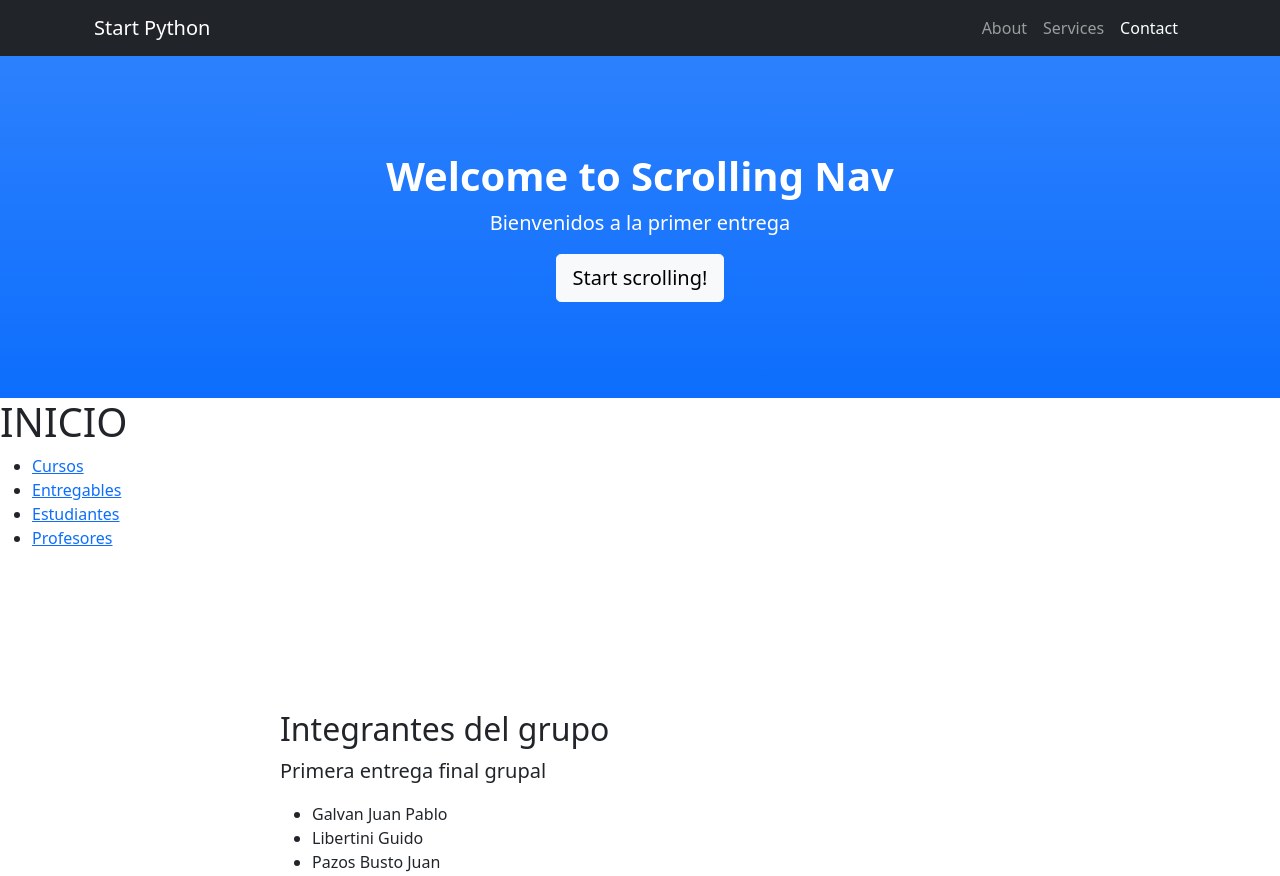
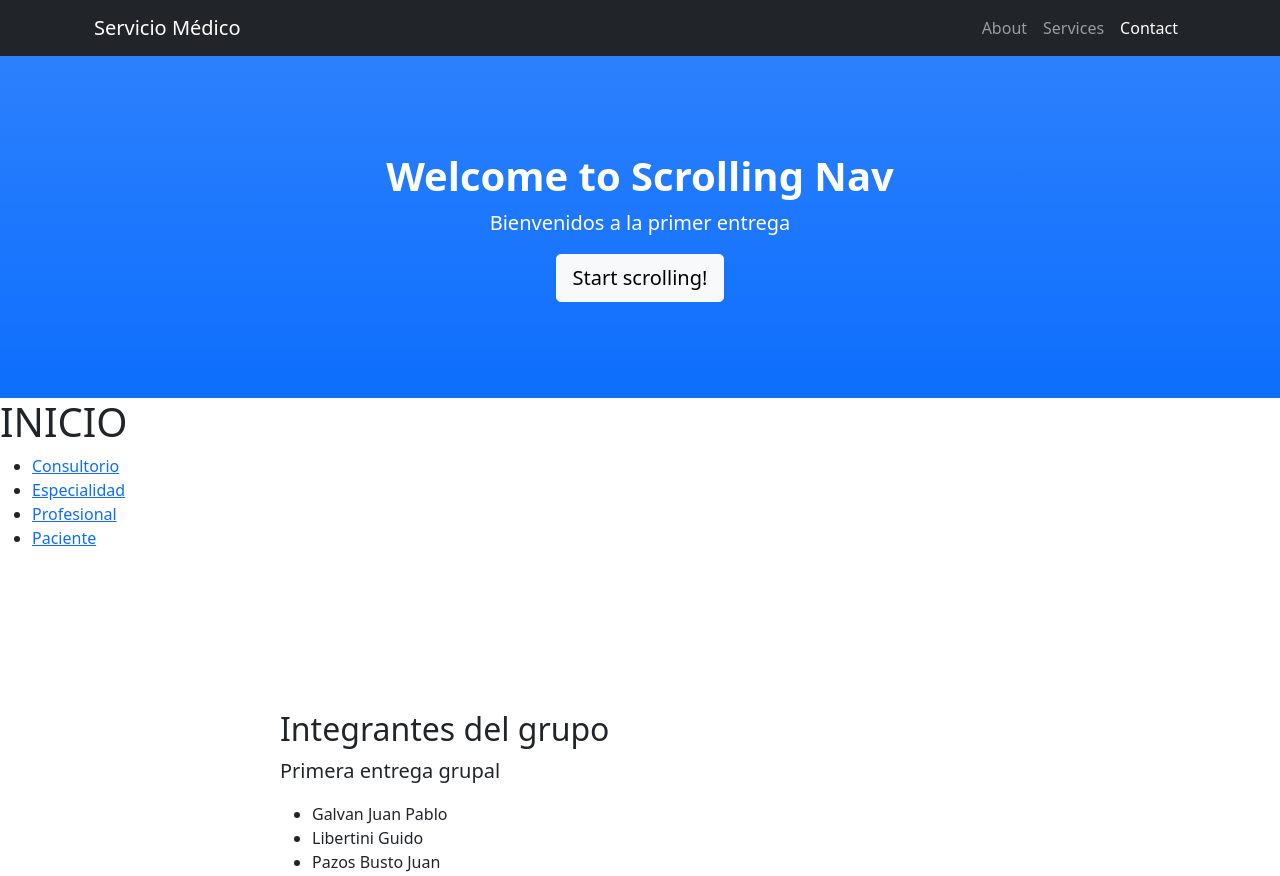
Before and after one commit to Cepk5/Entrega1LibertiniPazosGalvan, a Django app: page /AppGrupo/ in a window 1280 px wide. Shown: the top 876 px of the page. Run offline with Django 4.2, Linux system fonts and the light colour scheme; some libraries are stand-ins or nearby versions.

Commit message:
Modificaciones de clases, urls y templates

```diff
--- a/AppGrupo/templates/AppGrupo/cursos.html
+++ b/AppGrupo/templates/AppGrupo/consultorio.html
@@ -3,7 +3,7 @@
 {% load static %}
 
 {% block contenidoQueCambia %}
-    <h1>CURSOS</h1>
+    <h1>Consultorio</h1>
 
 
 
--- a/AppGrupo/templates/AppGrupo/profesores.html
+++ b/AppGrupo/templates/AppGrupo/especialidad.html
@@ -3,7 +3,7 @@
 {% load static %}
 
 {% block contenidoQueCambia %}
-    <h1>PROFESORES</h1>
+    <h1>Especialidad</h1>
 
 
 
--- a/AppGrupo/templates/AppGrupo/inicio.html
+++ b/AppGrupo/templates/AppGrupo/inicio.html
@@ -3,13 +3,13 @@
 {% load static %}
 
 {% block contenidoQueCambia %}
-    <h1 class="inicio_coder">INICIO</h1>
+    <h1>INICIO</h1>
 
 <ul>
-    <li><a href="cursos">Cursos</a></li>
-    <li><a href="entregables">Entregables</a></li>
-    <li><a href="estudiantes">Estudiantes</a></li>
-    <li><a href="profesores">Profesores</a></li>
+    <li><a href="consultorio">Consultorio</a></li>
+    <li><a href="especialidad">Especialidad</a></li>
+    <li><a href="profesional">Profesional</a></li>
+    <li><a href="paciente">Paciente</a></li>
 </ul>
 
 {% endblock %}
--- a/AppGrupo/templates/AppGrupo/entregables.html
+++ b/AppGrupo/templates/AppGrupo/paciente.html
@@ -3,7 +3,7 @@
 {% load static %}
 
 {% block contenidoQueCambia %}
-    <h1>ENTREGABLES</h1>
+    <h1>Paciente</h1>
 
 
 
--- a/AppGrupo/templates/AppGrupo/padre.html
+++ b/AppGrupo/templates/AppGrupo/padre.html
@@ -6,7 +6,7 @@
         <meta name="viewport" content="width=device-width, initial-scale=1, shrink-to-fit=no" />
         <meta name="description" content="" />
         <meta name="author" content="" />
-        <title>Scrolling Nav - Start Bootstrap Template</title>
+        <title>Primer Entrega Grupal</title>
         <link rel="icon" type="image/x-icon" href="assets/favicon.ico" />
         <!-- Core theme CSS (includes Bootstrap)-->
         <link href="{% static 'AppGrupo/css/styles.css' %}" rel="stylesheet" />
@@ -15,7 +15,7 @@
         <!-- Navigation-->
         <nav class="navbar navbar-expand-lg navbar-dark bg-dark fixed-top" id="mainNav">
             <div class="container px-4">
-                <a class="navbar-brand" href="#page-top">Start Python</a>
+                <a class="navbar-brand" href="#page-top">Servicio Médico</a>
                 <button class="navbar-toggler" type="button" data-bs-toggle="collapse" data-bs-target="#navbarResponsive" aria-controls="navbarResponsive" aria-expanded="false" aria-label="Toggle navigation"><span class="navbar-toggler-icon"></span></button>
                 <div class="collapse navbar-collapse" id="navbarResponsive">
                     <ul class="navbar-nav ms-auto">
@@ -45,7 +45,7 @@
                 <div class="row gx-4 justify-content-center">
                     <div class="col-lg-8">
                         <h2>Integrantes del grupo</h2>
-                        <p class="lead">Primera entrega final grupal</p>
+                        <p class="lead">Primera entrega grupal</p>
                         <ul>
                             <li>Galvan Juan Pablo</li>
                             <li>Libertini Guido</li>
--- a/AppGrupo/templates/AppGrupo/estudiantes.html
+++ b/AppGrupo/templates/AppGrupo/profesional.html
@@ -3,7 +3,7 @@
 {% load static %}
 
 {% block contenidoQueCambia %}
-    <h1>ESTUDIANTES</h1>
+    <h1>Profesional</h1>
 
 
 
--- a/AppGrupo/urls.py
+++ b/AppGrupo/urls.py
@@ -4,10 +4,10 @@ from AppGrupo import views
 urlpatterns = [
 
     path('', views.inicio, name="Inicio"),
-    path('cursos', views.cursos, name="Cursos"),
-    path('entregables', views.entregables, name="Entregables"),
-    path('estudiantes', views.estudiantes, name="Estudiantes"),
-    path('profesores', views.profesores, name="Profesores"),
+    path('consultorio', views.consultorio, name="Consultorio"),
+    path('especialidad', views.especialidad, name="Especialidad"),
+    path('paciente', views.paciente, name="Paciente"),
+    path('profesional', views.profesional, name="Profesional"),
 ]
 
 """
--- a/AppGrupo/views.py
+++ b/AppGrupo/views.py
@@ -1,6 +1,6 @@
 from django.shortcuts import render, HttpResponse
 from django.http import HttpResponse
-from AppGrupo.models import Cursos, Estudiantes, Profesores, Entregables
+from AppGrupo.models import Consultorio, Especialidad, Paciente, Profesional
 
 
 #importar los forms de carga y busqueda #from AppGrupo.forms import
@@ -10,14 +10,14 @@ from AppGrupo.models import Cursos, Estudiantes, Profesores, Entregables
 def inicio(request):
     return render(request, "AppGrupo/inicio.html")
 
-def cursos(request):
-    return render(request, "AppGrupo/cursos.html")
+def consultorio(request):
+    return render(request, "AppGrupo/consultorio.html")
 
-def entregables(request):
-    return render(request, "AppGrupo/entregables.html")
+def especialidad(request):
+    return render(request, "AppGrupo/especialidad.html")
 
-def estudiantes(request):
-    return render(request, "AppGrupo/estudiantes.html")
+def paciente(request):
+    return render(request, "AppGrupo/paciente.html")
 
-def profesores(request):
-    return render(request, "AppGrupo/profesores.html")
+def profesional(request):
+    return render(request, "AppGrupo/profesional.html")
```
Also changed, not shown: AppGrupo/admin.py (+4 -4 lines), AppGrupo/models.py (+14 -15 lines).
